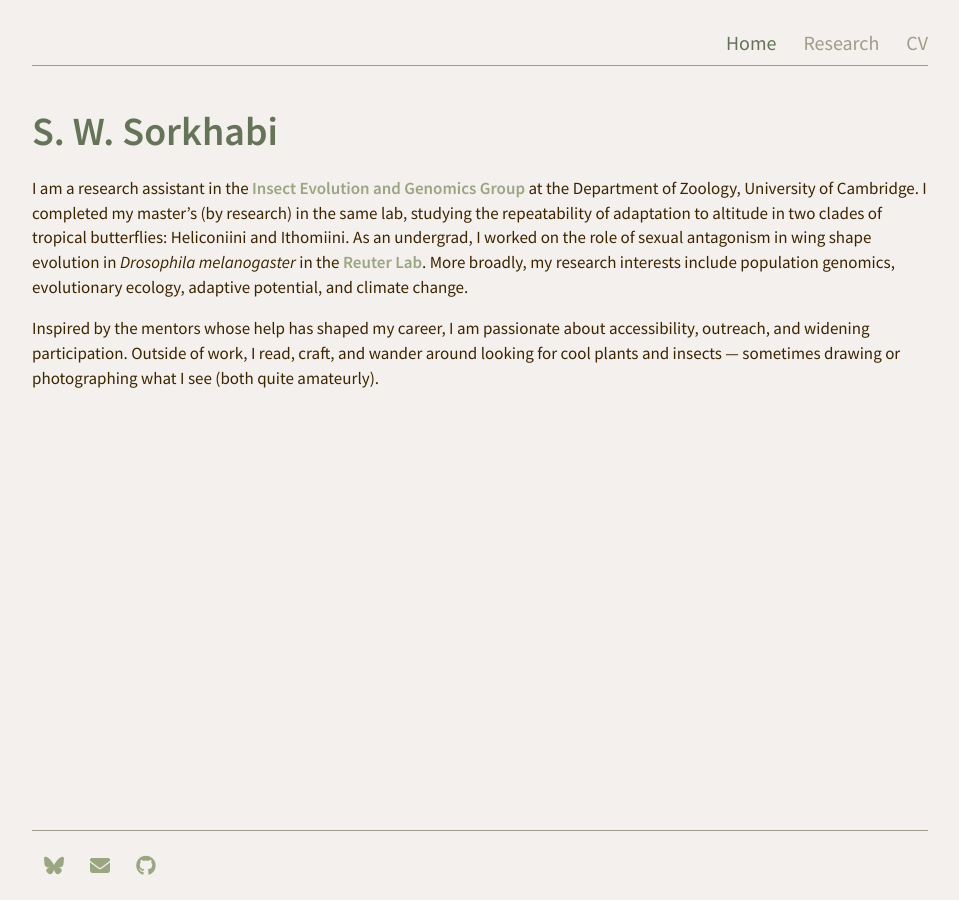
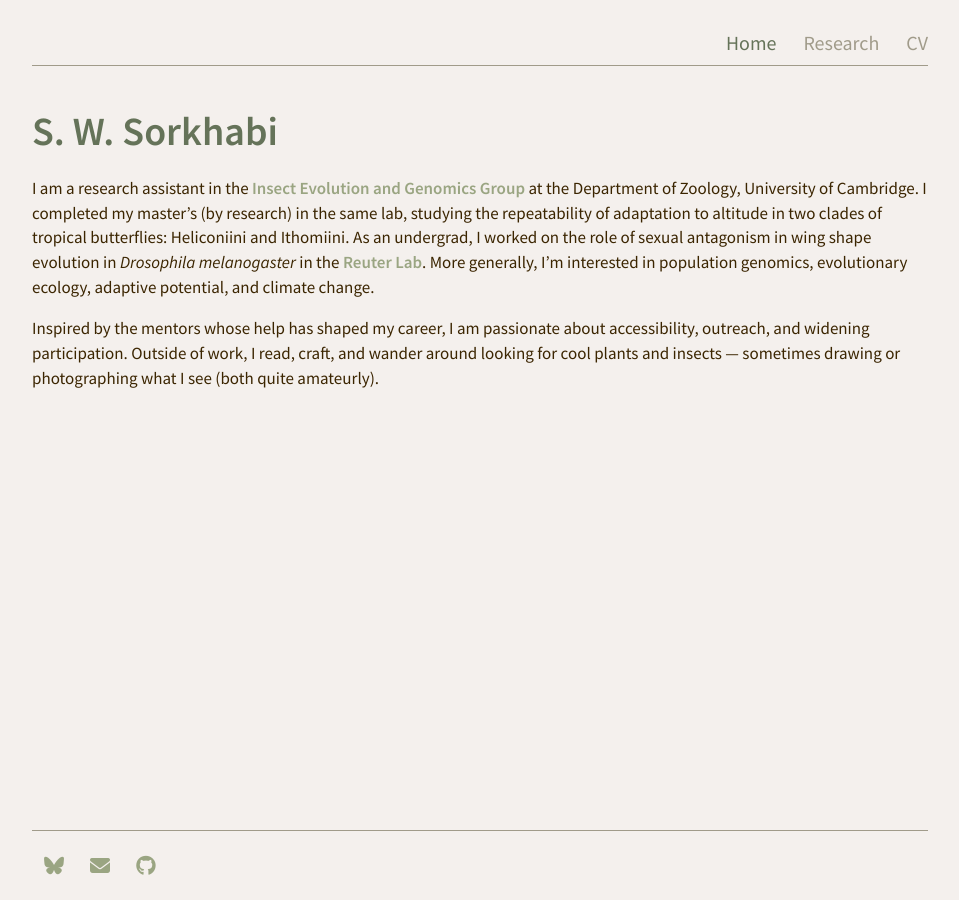
Before and after one commit to ssorkhabi/ssorkhabi.github.io, a Jekyll site: the page built from index.md, in a window 1280 px wide. Shown: the whole page, without its empty margins (160-1119 px from the left). Built offline with Jekyll 4.4.1, drawn with Linux system fonts in a browser that asks for light colours.

Commit message:
updated wording

```diff
--- a/index.md
+++ b/index.md
@@ -3,7 +3,7 @@
 title: Home
 ---
 
-I am a research assistant in the [Insect Evolution and Genomics Group](https://www.heliconius.zoo.cam.ac.uk/){:target="_blank"} at the Department of Zoology, University of Cambridge. I completed my master's (by research) in the same lab, studying the repeatability of adaptation to altitude in two clades of tropical butterflies: Heliconiini and Ithomiini. As an undergrad, I worked on the role of sexual antagonism in wing shape evolution in *Drosophila melanogaster* in the [Reuter Lab](https://reuterlab.github.io/). More broadly, my research interests include population genomics, evolutionary ecology, adaptive potential, and climate change.
+I am a research assistant in the [Insect Evolution and Genomics Group](https://www.heliconius.zoo.cam.ac.uk/){:target="_blank"} at the Department of Zoology, University of Cambridge. I completed my master's (by research) in the same lab, studying the repeatability of adaptation to altitude in two clades of tropical butterflies: Heliconiini and Ithomiini. As an undergrad, I worked on the role of sexual antagonism in wing shape evolution in *Drosophila melanogaster* in the [Reuter Lab](https://reuterlab.github.io/). More generally, I'm interested in population genomics, evolutionary ecology, adaptive potential, and climate change.
 {: .lighter}
 
 Inspired by the mentors whose help has shaped my career, I am passionate about accessibility, outreach, and widening participation. Outside of work, I read, craft, and wander around looking for cool plants and insects — sometimes drawing or photographing what I see (both quite amateurly).
```
